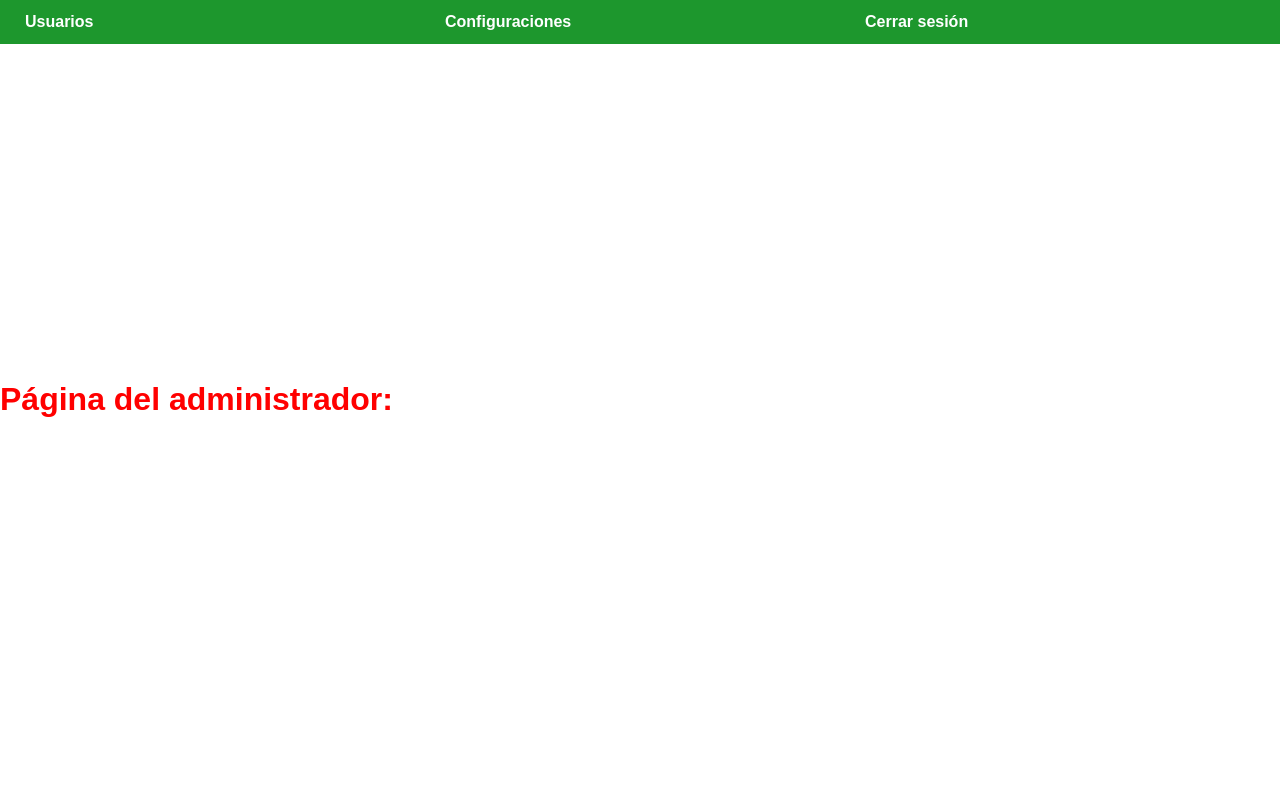
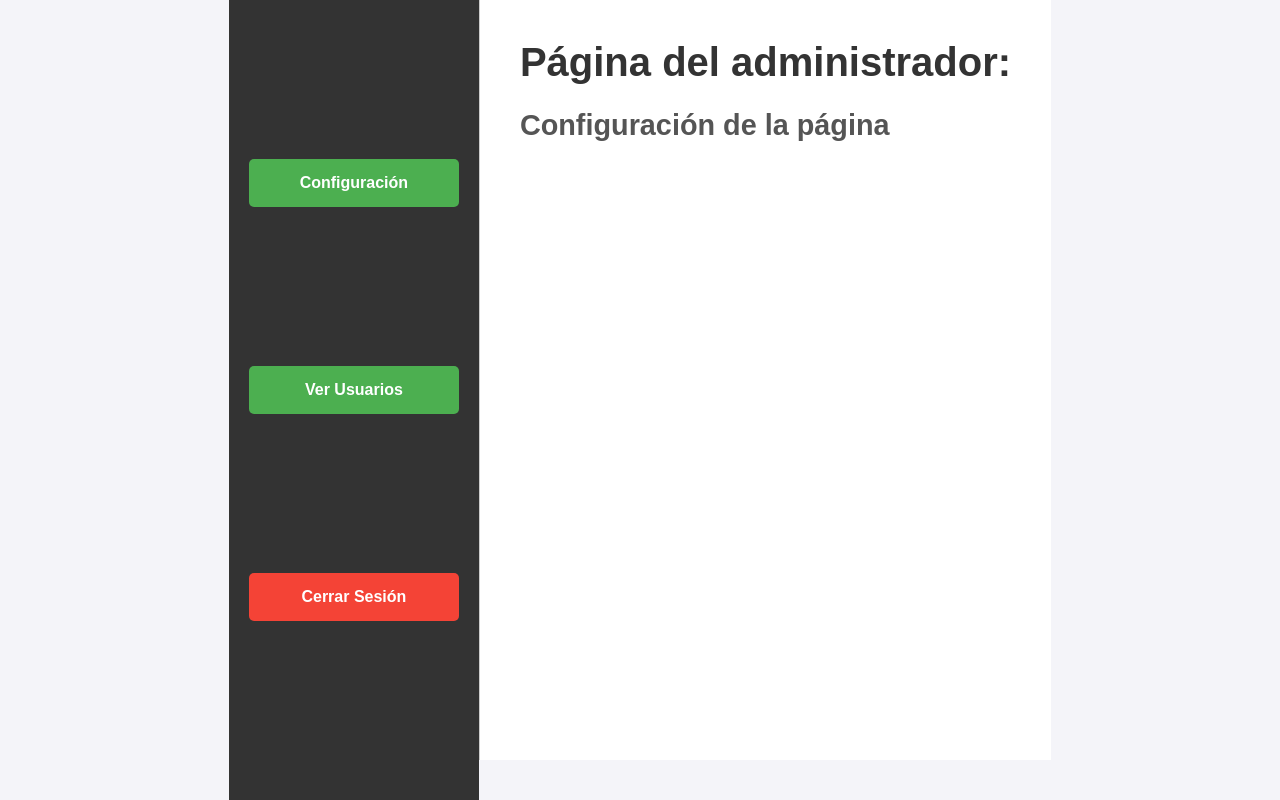
Before and after one commit to Eder-Plazas/Proyecto-Final-Web, a React (Vite) app: page /homepageadmin in a window 1280 px wide. Built offline with nearby package versions, Linux system fonts and the light colour scheme.

Commit message:
menu administrador

```diff
--- a/src/Components/NavBarAdmin/NavBarAdmin.css
+++ b/src/Components/NavBarAdmin/NavBarAdmin.css
@@ -2,8 +2,7 @@
     padding: 0;
     margin: 0;
     box-sizing: border-box;
-    width: 100%;
-  }
+}
 
 .navbar {
     background-color: #1d972d;
--- a/src/Pages/HomepageAdmin/HomepageAdmin.css
+++ b/src/Pages/HomepageAdmin/HomepageAdmin.css
@@ -1,10 +1,89 @@
-*{
+* {
     padding: 0;
     margin: 0;
     box-sizing: border-box;
 }
 
+html, body {
+    font-family: Arial, sans-serif;
+    background-color: #f4f4f9;
+    width: 100%;
+    margin: 0;
+}
+
+.container {
+    display: flex;
+    width: 100%;
+    min-height: 100vh;
+}
+
+.menu {
+    display: flex;
+    flex-direction: column;
+    justify-content: space-evenly;
+    background-color: #333;
+    padding: 20px;
+    width: 250px;
+}
+
+.menu button {
+    background-color: #4CAF50;
+    color: white;
+    border: none;
+    padding: 15px;
+    margin-bottom: 20px;
+    font-size: 1rem;
+    cursor: pointer;
+    border-radius: 5px;
+    transition: background-color 0.3s ease;
+}
+
+.menu button:hover {
+    background-color: #45a049;
+}
+
+.menu button:focus {
+    outline: none;
+    background-color: #388E3C;
+}
+
+.menu button.secondary {
+    background-color: #f44336;
+}
+
+.menu button.secondary:hover {
+    background-color: #e53935;
+}
+
+.content {
+    flex: 1;
+    padding: 40px;
+    background-color: white;
+    border-left: 1px solid #ccc;
+    overflow-y: auto;
+    width: 100%;
+    margin-bottom: 40px;
+}
+
 h1 {
+    color: #333;
+    font-size: 2.5rem;
+    margin-bottom: 20px;
+}
+
+h2 {
+    color: #555;
+    font-size: 1.8rem;
+    margin-bottom: 10px;
+}
+
+p {
+    color: #666;
+    font-size: 1rem;
+}
+
+.error {
     color: red;
-    font-size: 2rem;
-  }
+    font-size: 1rem;
+    margin-top: 10px;
+}
--- a/src/Pages/HomepageAdmin/HomepageAdmin.jsx
+++ b/src/Pages/HomepageAdmin/HomepageAdmin.jsx
@@ -1,12 +1,12 @@
 import React, { useEffect, useState } from 'react';
 import { doc, getDoc } from 'firebase/firestore';
 import { db } from '../../Components/Firebase/Firebase';
-import Navbar from '../../Components/NavBarAdmin/NavBarAdmin'; // Asegúrate de que la ruta sea correcta
 import "./HomepageAdmin.css";
 
 const HomepageAdmin = () => {
   const [adminUsername, setAdminUsername] = useState('');
   const [error, setError] = useState('');
+  const [activeSection, setActiveSection] = useState('config');
 
   useEffect(() => {
     const fetchAdminData = async () => {
@@ -32,10 +32,44 @@ const HomepageAdmin = () => {
     fetchAdminData();
   }, []);
 
+  const handleSectionChange = (section) => {
+    setActiveSection(section);
+  };
+
   return (
-    <div>
-      <Navbar /> {/* Agregar la barra de navegación */}
-      <h1>Página del administrador: {adminUsername}</h1>
+    <div className="container">
+      <div className="menu">
+        <button onClick={() => handleSectionChange("config")}>
+          Configuración
+        </button>
+        <button onClick={() => handleSectionChange("viewUsers")}>
+          Ver Usuarios
+        </button>
+        <button className="secondary" onClick={() => handleSectionChange("logout")}>
+          Cerrar Sesión
+        </button>
+      </div>
+
+      <div className="content">
+        <h1>Página del administrador: {adminUsername}</h1>
+        {error && <p className="error">{error}</p>}
+
+        {activeSection === "config" && (
+          <div>
+            <h2>Configuración de la página</h2>
+          </div>
+        )}
+        {activeSection === "viewUsers" && (
+          <div>
+            <h2>Lista de Usuarios</h2>
+          </div>
+        )}
+        {activeSection === "logout" && (
+          <div>
+            <h2>Cerrando Sesión...</h2>
+          </div>
+        )}
+      </div>
     </div>
   );
 };
```
Also changed, not shown: package.json (+6 -1 lines).
